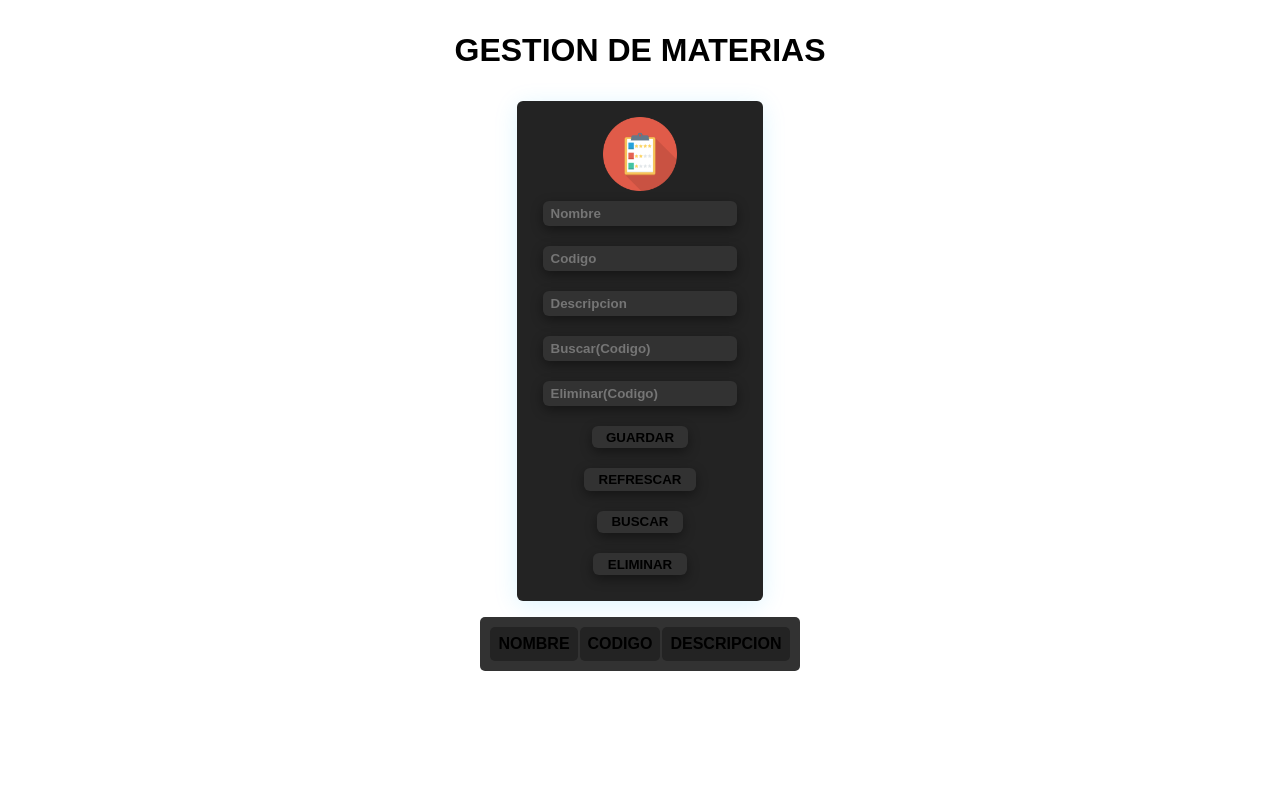
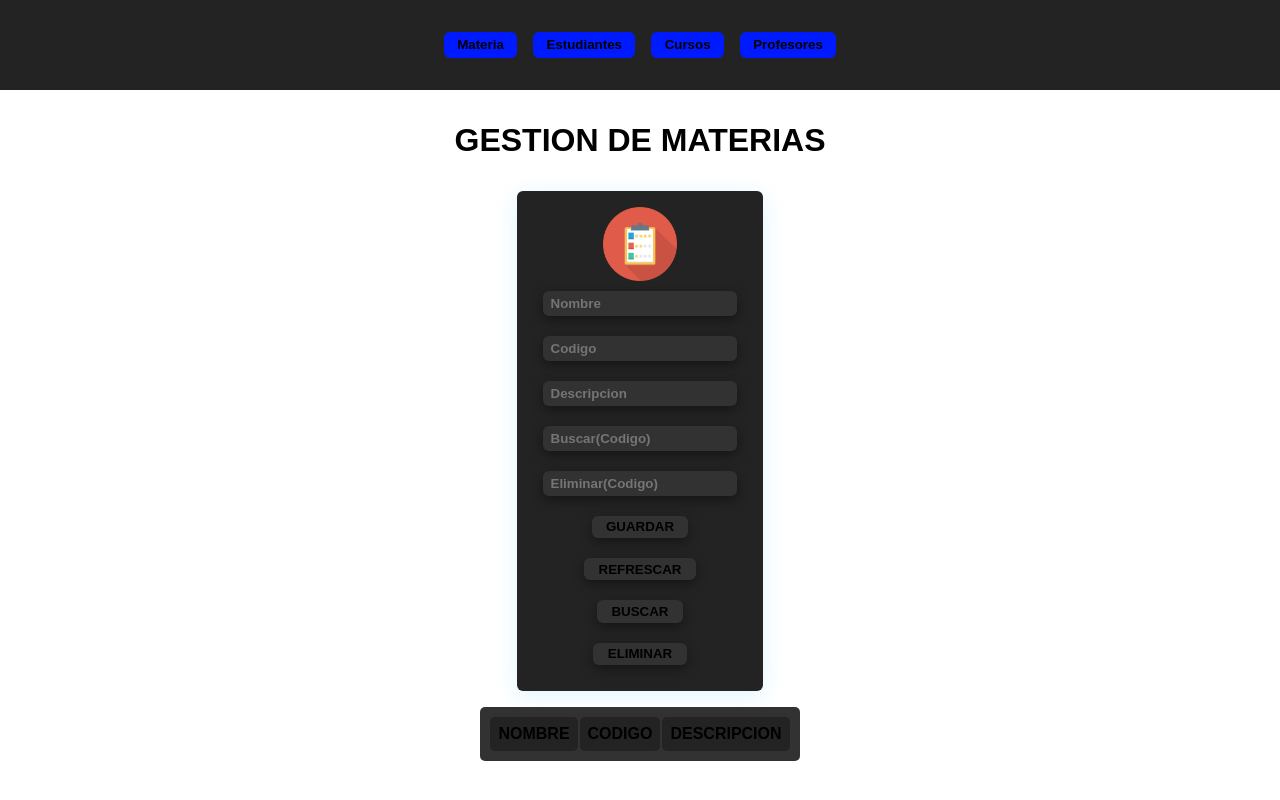
Before and after one commit to alejandro1223342/Gesti-n-Matriculaci-n, a plain HTML site: page GestionMatriculacion/gestionMaterias_Brandon.html in a window 1280 px wide. Drawn offline with Linux system fonts and the light colour scheme.

Commit message:
feat: :camera_flash: Creacion de menu de navegacion

```diff
--- a/GestionMatriculacion/gestionMaterias_Brandon.css
+++ b/GestionMatriculacion/gestionMaterias_Brandon.css
@@ -25,7 +25,28 @@
 body {
     height: 100vh;
 }
-
+nav {
+    background-color: #232323;
+    padding: 2em .5em;
+}
+ul {
+    display: flex;
+    justify-content: center;
+    gap: 1em;
+    list-style: none;
+}
+button {
+    border: none;
+    padding: .4em 1em;
+    border-radius: 6px;
+    background-color: #001aff;
+    cursor: pointer;
+    transition: background-color .2s ease-out;
+}
+button:hover {
+    background-color: #003cff;
+    box-shadow: 0px 4px 12px #003cff66;
+}
 input {
     outline: none;
     margin: 10px;
--- a/GestionMatriculacion/gestionMaterias_Brandon.html
+++ b/GestionMatriculacion/gestionMaterias_Brandon.html
@@ -11,6 +11,24 @@
 </head>
 
 <body onload="refrescarMaterias()">
+    <header>
+        <nav>
+            <ul>
+                <li>
+                    <button>Materia</button>
+                </li>
+                <li>
+                    <button>Estudiantes</button>
+                </li>
+                <li>
+                    <button>Cursos</button>
+                </li>
+                <li>
+                    <button>Profesores</button>
+                </li>
+            </ul>
+        </nav>
+    </header>
     <h1>GESTION DE MATERIAS</h1>
     <div class="contenedor-formulario">
         <div class="formulario">
```
Also changed, not shown: Header.html (added, +18 -0 lines).
